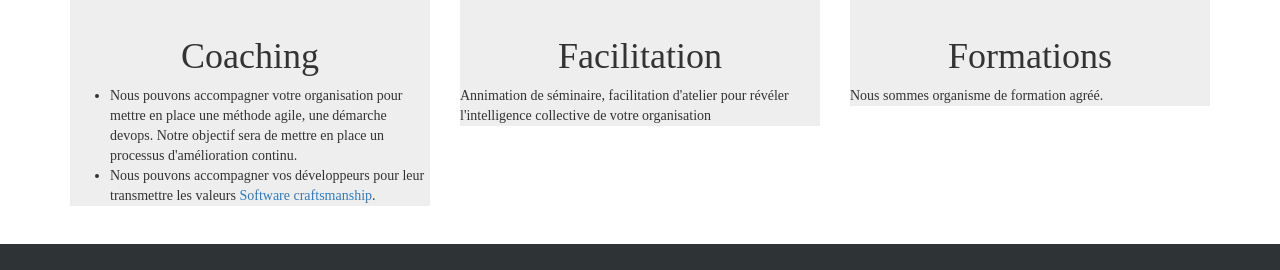
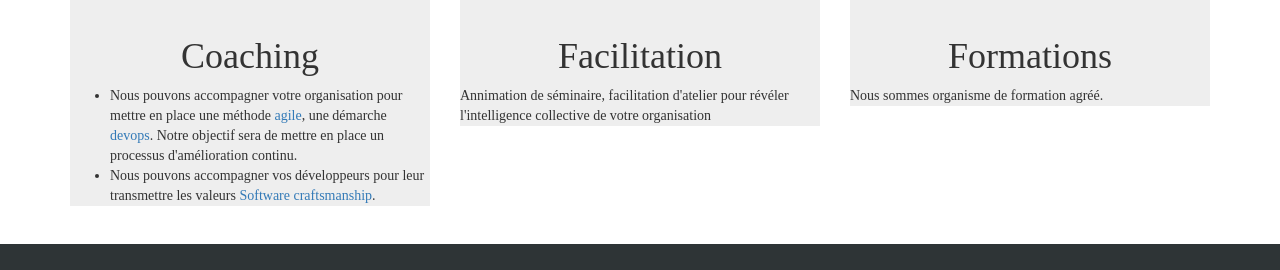
Before and after one commit to coachBZH/azae.net, a Jekyll site: the page built from index3.html, in a window 1280 px wide. Shown: the part 698-968 px from the top of the page. Built offline with Jekyll 4.4.1, drawn with Linux system fonts in a browser that asks for light colours; some web fonts are replaced; part of the change alters nothing that is shown.

```diff
--- a/index3.html
+++ b/index3.html
@@ -21,7 +21,7 @@ layout: default
       <h1 class="text-center">Coaching</h1>
       <ul>
         <li>
-          Nous pouvons accompagner votre organisation pour mettre en place une méthode agile, une démarche devops. Notre objectif sera de mettre en place un processus d'amélioration continu.
+          Nous pouvons accompagner votre organisation pour mettre en place une méthode <a href="http://www.agilemanifesto.org/">agile</a>, une démarche <a href='/devops'>devops</a>. Notre objectif sera de mettre en place un processus d'amélioration continu.
         </li>
         <li>
           Nous pouvons accompagner vos développeurs pour leur transmettre les valeurs <a href="http://manifesto.softwarecraftsmanship.org/">Software craftsmanship</a>.
```
